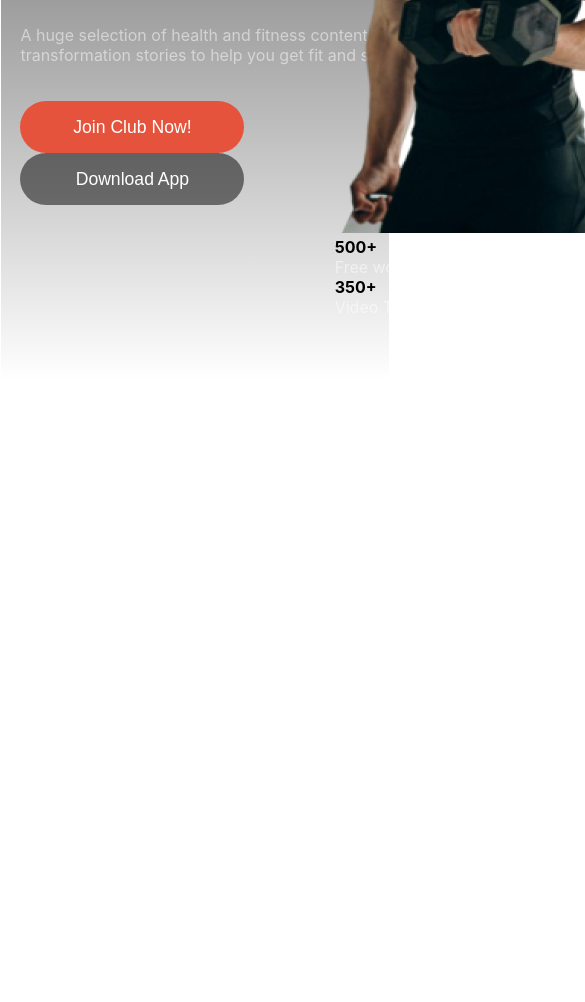
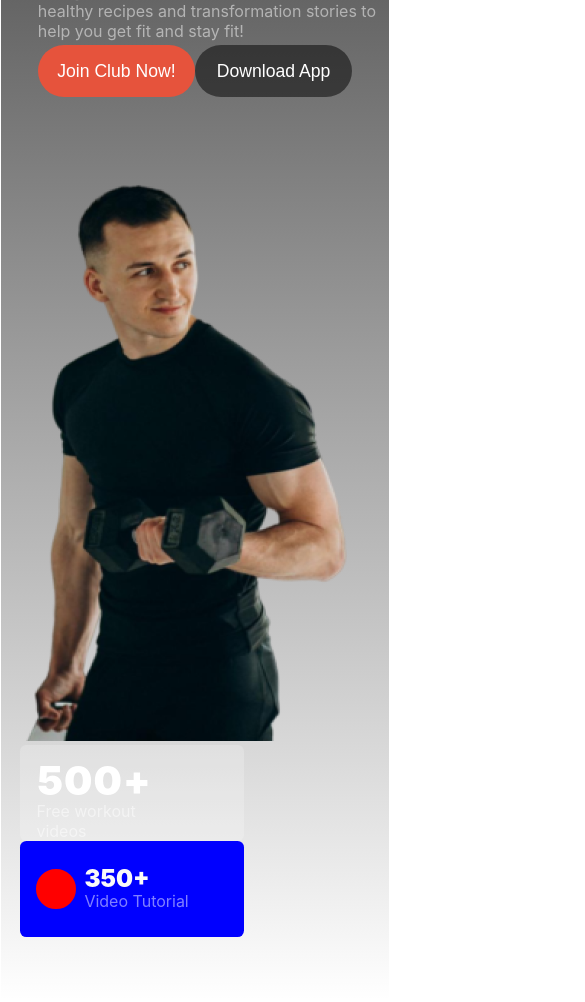
Before and after one commit to FahimShahriar202/responsive-gym-website, a plain HTML site: page index.html in a window 390 px wide. Shown: the part 548-1550 px from the top of the page, 585 px wide, since content can reach past the window. Before the commit the page ends 930 px from the top, so only its background shows below. Drawn offline with Linux system fonts and the light colour scheme.

Commit message:
1st responive banner

```diff
--- a/index.html
+++ b/index.html
@@ -10,6 +10,7 @@
   <!-- header -->
   <header class="header linear-gradient-bg inter-font">
     <!-- navbar -->
+<div class="nav-nav">
   <nav class="container navbar display-flex">
     <h3 class="fitness komola"><i>Fitness</i></h3>
 
@@ -24,6 +25,17 @@
     </ul>
   </nav>
 
+  <!-- ham -->
+   <nav>
+    <div class="ham-menu">
+      <h3 class="fitness komola"><i>Fitness</i></h3>
+      <span></span>
+      <span></span>
+      <span></span>
+    </div>
+   </nav>
+
+</div>
     <!-- get body in shape portion-->
      <div class="full-slide-2 display-flex">
       <div class="slide1">
@@ -31,25 +43,25 @@
 
         <p class="choto-text choto1">A huge selection of health and fitness content, healthy recipes and transformation stories to help you get fit and stay fit!</p>
 
+        <div class="buttons">
           <button class="btn red-btn">Join Club Now!</button>
         <button class="btn btn2">Download App</button>
+        </div>
        </div>
 
        <div class="image-container">
         <img src="styles/images/Images 2.png" alt="">
         <div class="card1">
-          <h4 class="card1-500">500+</h4>
-          <p class="choto-text">Free workout videos</p>
+          <h4 class="card1-500 display-flex">500+</h4>
+          <p class="free-videos choto-text display-flex">Free workout videos</p>
         </div>
-        <div class="card2">
+        <div class="card2 display-flex">
           <div class="gol"></div>
           <div><h4 class="card2-350">350+</h4>
             <p class="choto-text">Video Tutorial</p></div>
         </div>
        </div>
      </div>
-
-
 
   </header>
 
--- a/styles/styles.css
+++ b/styles/styles.css
@@ -75,8 +75,8 @@
   /* text-align: left; */
 }
 
-.nav-links{
-
+.ham-menu{
+  display: none;
 }
 
 .nav-item{
@@ -140,7 +140,154 @@
 
 }
 
+.card1{
+  /* position: absolute; */
+  /* margin-right: 1rem; */
+
+  width: 12rem;
+  height: 4rem;
+  left: 69rem;
+  top: 16.25rem;
+  border-radius: .4rem;
+  background: rgba(255,255,255,0.2);
+  /* background: blue; */
+  padding: 1rem;
+  align-items: center;
+}
+.card1-500{
+  /* border: 2px solid ; */
+  justify-content: center;
+  align-items: center;
+  width: 7.25rem;
+  height: 2.5rem;
+  left: 70.7rem;
+  top: 17.3px;
+  color: rgb(255, 255, 255);
+
+  font-size: 40px;
+  font-weight: 900;
+  line-height: 40px;
+  letter-spacing: 1px;
+  text-align: left;
+
+}
+
+.card2{
+  /* position: relative;
+  margin-top: -1rem; */
+  width: 12rem;
+  height: 4rem;
+  left: 69rem;
+  top: 16.25rem;
+  border-radius: .4rem;
+  background: rgba(255,255,255,0.2);
+  background: blue;
+  padding: 1rem;
+  align-items: center;
+}
+.card2-350{
+  color: rgb(250, 250, 249);
+
+  font-size: 1.5rem;
+  font-weight: 900;
+  line-height: 1.5rem;
+  /* letter-spacing: 0.3px; */
+  text-align: left;
+}
+.gol{
+  border: 20px solid;
+  border-radius: 50%;
+  margin-right: .5rem;
+  color: red;
+}
+.free-videos{
+  justify-content: center;
+  width: 9.1rem;
+  height: 1.25rem;
+  left: 70.7rem;
+  top: 20rem;
+}
 
 
 /* media query */
 /* mobile */
+@media screen and (max-width: 576px){
+  .navbar, .nav-links,.full-slide-2{
+    flex-direction: column;
+  }
+
+  .buttons{
+    display: flex;
+    justify-content: center;
+    align-items: center;
+  }
+  .header{
+    margin-right: 0;
+  }
+  .shape{
+    /* border: 2px solid; */
+    color: rgb(255, 255, 255);
+    font-size: 2.5rem;
+    font-weight: 900;
+    width: 16.5rem;
+    height: 10.5rem;
+    /* margin-bottom: .5rem; */
+    /* line-height: 120%;
+    letter-spacing: 0%; */
+    text-align: left;
+  }
+
+  .choto1{
+    margin-bottom: 1rem;
+    width: 22.5rem;
+    height: 3rem;
+  }
+
+  .fitness{
+    /* border: 2px solid; */
+    width: 75%;
+    text-align: left;
+
+
+  }
+  .nav-links{
+    display: none;
+  }
+
+  .ham-menu{
+    width: 50%;
+    margin-left: auto;
+    position: relative;
+  }
+
+  .ham-menu span{
+    border: 2px solid;
+    height: 5px;
+    width: 10%;
+    background-color: white;
+    border-radius: 25px;
+    position: absolute;
+    top: 50%;
+    left: 50%;
+    transform: translate(-50%, -50%);
+    transition: .3s ease;
+  }
+
+  .ham-menu span:nth-child(1){
+    top: 25%;
+
+  }
+  .ham-menu span:nth-child(3){
+    top: 75%;
+
+  }
+
+  .nav-nav{
+    border: 2px solid;
+    /* display: flex;  */
+    /* justify-content: center;
+    align-items: center; */
+  }
+
+
+}
```
Lines whose indentation alone changed are shown as unchanged.
